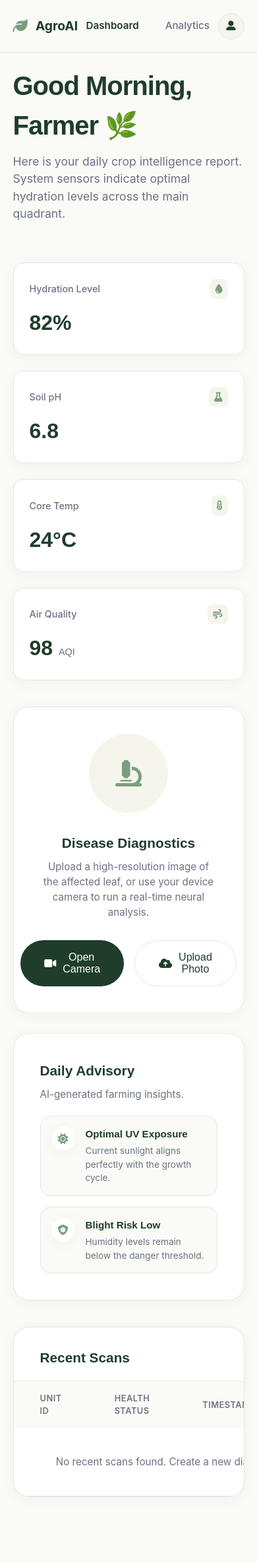
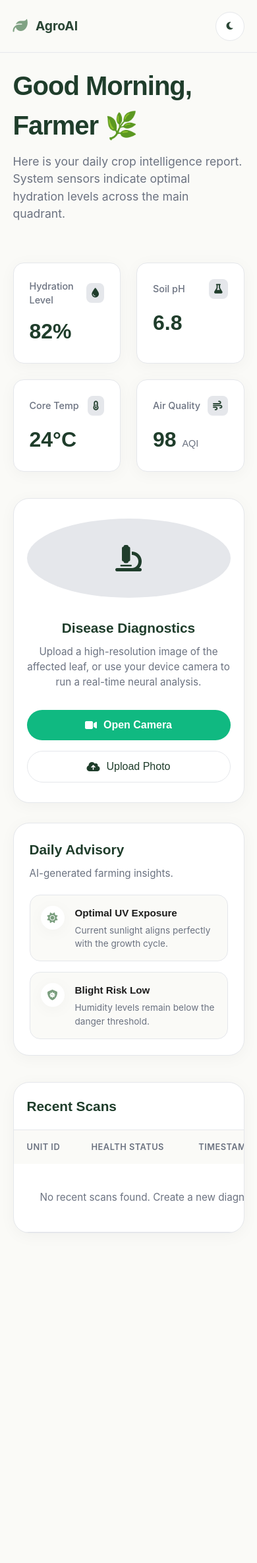
Before and after one commit to Thenkarai/aidiseasepredictor, a Flask app: page / in a window 390 px wide. Shown: the whole page at 66% size. After the commit the page ends 1869 px from the top, so only its background shows below. Run offline with Flask 3, Linux system fonts and the light colour scheme; some libraries are stand-ins or nearby versions.

Commit message:
Phase 11: Added iOS-Style Dark Mode, PDF Export Engine, and Mobile Parity

```diff
--- a/static/css/modern.css
+++ b/static/css/modern.css
@@ -1,9 +1,10 @@
 :root {
-    /* PREMIUM NATURAL ELEGANCE (Apple/Stripe Inspired) */
+    /* PREMIUM NATURAL ELEGANCE (Light Mode - Apple/Stripe Inspired) */
     --bg-main: #FAFAF7; /* Off-white */
     --primary-dark: #1F3D2B; /* Deep Forest Green */
     --secondary: #7A9E7E; /* Soft Sage Green */
     --accent: #F5F5EC; /* Warm Sand / Beige */
+    --card-bg: #ffffff;
     --text-primary: #1C1C1C; /* Charcoal Black */
     --text-muted: #6B7280; /* Gray */
     --border-color: #E5E7EB; /* Light Gray */
@@ -16,6 +17,21 @@
     --shadow-hover: 0 12px 32px rgba(0, 0, 0, 0.08);
 }
 
+[data-theme="dark"] {
+    /* PREMIUM DARK MODE (iOS/SaaS Inspired) */
+    --bg-main: #121212; /* Deep matte black */
+    --primary-dark: #ffffff; /* White text for headers instead of dark green */
+    --secondary: #7A9E7E; /* Keep Sage for brand consistency */
+    --accent: #2D3748; /* Darker accent backings */
+    --card-bg: #1E1E1E; /* Matte dark gray cards */
+    --text-primary: #E5E7EB; /* Light gray text */
+    --text-muted: #9CA3AF; /* Muted light gray */
+    --border-color: #2D3748; /* Subtle dark border */
+
+    --shadow-soft: 0 4px 24px rgba(0, 0, 0, 0.4);
+    --shadow-hover: 0 12px 32px rgba(0, 0, 0, 0.6);
+}
+
 @import url('https://fonts.googleapis.com/css2?family=Inter:wght@300;400;500;600;700&family=Poppins:wght@400;600;700&display=swap');
 
 * { margin:0; padding:0; box-sizing:border-box; -webkit-font-smoothing:antialiased; }
@@ -26,10 +42,11 @@ body {
     color: var(--text-primary);
     min-height: 100vh;
     line-height: 1.5;
+    transition: background-color 0.4s ease, color 0.4s ease;
 }
 
 /* Typography Hierarchy */
-h1, h2, h3, h4 { font-family: 'Poppins', sans-serif; color: var(--primary-dark); }
+h1, h2, h3, h4 { font-family: 'Poppins', sans-serif; color: var(--primary-dark); transition: color 0.4s ease; }
 
 /* Layout Structure */
 .main-wrapper {
@@ -41,11 +58,13 @@ h1, h2, h3, h4 { font-family: 'Poppins', sans-serif; color: var(--primary-dark);
 /* Navbar (Clean, Transparent, Minimal) */
 .top-navbar {
     position: fixed; top: 0; left: 0; width: 100%; height: 80px;
-    background: rgba(250, 250, 247, 0.9);
+    background: var(--bg-main); /* Match background */
     backdrop-filter: blur(12px);
     display: flex; align-items: center; justify-content: space-between;
     padding: 0 5%; z-index: 1000;
     border-bottom: 1px solid var(--border-color);
+    transition: background-color 0.4s ease, border-color 0.4s ease;
+    opacity: 0.95;
 }
 
 .nav-brand { display: flex; align-items: center; gap: 12px; font-weight: 700; font-size: 1.2rem; color: var(--primary-dark); }
@@ -55,11 +74,13 @@ h1, h2, h3, h4 { font-family: 'Poppins', sans-serif; color: var(--primary-dark);
 .menu-item { color: var(--text-muted); text-decoration: none; font-size: 0.95rem; font-weight: 500; transition: color 0.2s ease; }
 .menu-item:hover, .menu-item.active { color: var(--primary-dark); font-weight: 600; }
 
-.user-profile-icon {
-    width: 40px; height: 40px; border-radius: 50%;
-    background: var(--accent); display: flex; align-items: center; justify-content: center;
+.theme-toggle-btn {
+    width: 44px; height: 44px; border-radius: 50%;
+    background: var(--card-bg); display: flex; align-items: center; justify-content: center;
     color: var(--primary-dark); border: 1px solid var(--border-color); cursor: pointer;
+    transition: all 0.3s ease;
 }
+.theme-toggle-btn:hover { background: var(--accent); transform: scale(1.05); }
 
 /* Hero Section */
 .hero-header {
@@ -78,22 +99,23 @@ h1, h2, h3, h4 { font-family: 'Poppins', sans-serif; color: var(--primary-dark);
 /* Dashboard Grid Overview */
 .metrics-row {
     display: grid;
-    grid-template-columns: repeat(auto-fit, minmax(250px, 1fr));
+    grid-template-columns: repeat(auto-fit, minmax(220px, 1fr));
     gap: 24px;
     margin-bottom: 40px;
 }
 
 .metric-card {
-    background: #ffffff;
+    background: var(--card-bg);
     border-radius: var(--radius-md);
     padding: 24px;
     border: 1px solid var(--border-color);
     box-shadow: var(--shadow-soft);
     display: flex; flex-direction: column; gap: 12px;
+    transition: background-color 0.4s ease, border-color 0.4s ease, box-shadow 0.4s ease;
 }
 
 .metric-header { display: flex; justify-content: space-between; align-items: center; color: var(--text-muted); font-size: 0.9rem; font-weight: 500;}
-.metric-header i { color: var(--secondary); background: var(--accent); padding: 8px; border-radius: 8px; }
+.metric-header i { color: var(--primary-dark); background: var(--border-color); padding: 8px; border-radius: 8px; transition: all 0.4s ease; }
 .metric-value { font-size: 2rem; font-weight: 700; color: var(--primary-dark); font-family: 'Poppins', sans-serif;}
 
 /* Main Content Grid */
@@ -104,32 +126,33 @@ h1, h2, h3, h4 { font-family: 'Poppins', sans-serif; color: var(--primary-dark);
     margin-bottom: 40px;
 }
 
-/* Premium Card Style (Matte White) */
+/* Premium Card Style (Matte White/Dark) */
 .glass-card {
-    background: #ffffff;
+    background: var(--card-bg);
     border-radius: var(--radius-lg);
     border: 1px solid var(--border-color);
     padding: 40px;
     box-shadow: var(--shadow-soft);
     position: relative;
     overflow: hidden;
+    transition: background-color 0.4s ease, border-color 0.4s ease, box-shadow 0.4s ease;
 }
 
-.card-title { font-size: 1.3rem; font-weight: 600; margin-bottom: 10px; }
+.card-title { font-size: 1.3rem; font-weight: 600; margin-bottom: 10px; color: var(--primary-dark); }
 .card-desc { font-size: 0.95rem; color: var(--text-muted); margin-bottom: 30px; }
 
 /* Scanner Hub (Centered in its grid cell) */
 .scanner-hub { display: flex; flex-direction: column; align-items: center; text-align: center; }
-.scanner-illustration { width: 120px; height: 120px; background: var(--accent); border-radius: 50%; display: flex; align-items: center; justify-content: center; margin-bottom: 30px; }
-.scanner-illustration i { font-size: 40px; color: var(--secondary); }
+.scanner-illustration { width: 120px; height: 120px; background: var(--border-color); border-radius: 50%; display: flex; align-items: center; justify-content: center; margin-bottom: 30px; transition: background 0.4s ease; }
+.scanner-illustration i { font-size: 40px; color: var(--primary-dark); transition: color 0.4s ease; }
 
 /* Pill Buttons */
 .btn-primary {
-    background: var(--primary-dark);
+    background: #10b981; /* Unified Green */
     color: #ffffff;
     padding: 16px 36px;
     border-radius: var(--radius-pill);
-    font-weight: 500;
+    font-weight: 600;
     font-size: 1rem;
     border: none;
     cursor: pointer;
@@ -138,7 +161,7 @@ h1, h2, h3, h4 { font-family: 'Poppins', sans-serif; color: var(--primary-dark);
 }
 
 .btn-secondary {
-    background: #ffffff;
+    background: var(--card-bg);
     color: var(--primary-dark);
     padding: 16px 36px;
     border-radius: var(--radius-pill);
@@ -152,8 +175,8 @@ h1, h2, h3, h4 { font-family: 'Poppins', sans-serif; color: var(--primary-dark);
 
 .btn-primary:hover {
     transform: translateY(-2px);
-    box-shadow: 0 8px 20px rgba(31, 61, 43, 0.2);
-    background: #183021;
+    box-shadow: 0 8px 20px rgba(16, 185, 129, 0.3);
+    background: #059669;
 }
 
 .btn-secondary:hover {
@@ -167,41 +190,59 @@ h1, h2, h3, h4 { font-family: 'Poppins', sans-serif; color: var(--primary-dark);
     display: flex; align-items: flex-start; gap: 16px;
     padding: 16px; border-radius: var(--radius-md);
     background: var(--bg-main); border: 1px solid var(--border-color);
+    transition: background 0.4s ease, border-color 0.4s ease;
 }
 .advisory-icon {
     width: 36px; height: 36px; min-width: 36px; border-radius: 50%;
-    background: #ffffff; display: flex; align-items: center; justify-content: center;
+    background: var(--card-bg); display: flex; align-items: center; justify-content: center;
     color: var(--secondary); box-shadow: var(--shadow-soft);
+    transition: background 0.4s ease;
 }
-.advisory-text h4 { font-size: 0.95rem; font-weight: 600; margin-bottom: 4px; }
+.advisory-text h4 { font-size: 0.95rem; font-weight: 600; margin-bottom: 4px; color: var(--text-primary); }
 .advisory-text p { font-size: 0.85rem; color: var(--text-muted); }
 
 /* Clean Data Table */
 .data-table-wrapper {
-    background: #ffffff;
+    background: var(--card-bg);
     border-radius: var(--radius-lg);
     border: 1px solid var(--border-color);
     box-shadow: var(--shadow-soft);
     overflow: hidden;
+    transition: background-color 0.4s ease, border-color 0.4s ease, box-shadow 0.4s ease;
 }
 
-.data-header { padding: 30px 40px 20px; border-bottom: 1px solid var(--border-color); }
+.data-header { padding: 30px 40px 20px; border-bottom: 1px solid var(--border-color); transition: border-color 0.4s ease; }
 
-.c-table { width: 100%; border-collapse: collapse; }
+.c-table { width: 100%; border-collapse: collapse; overflow-x: auto; display: block; white-space: nowrap; }
+@media (min-width: 768px) { .c-table { display: table; } }
+
 .c-table th {
     text-align: left; padding: 16px 40px; font-size: 0.8rem;
     font-weight: 600; text-transform: uppercase; color: var(--text-muted);
     background: var(--bg-main); letter-spacing: 0.5px;
+    transition: background 0.4s ease;
 }
-.c-table td { padding: 24px 40px; font-size: 0.95rem; border-bottom: 1px solid var(--border-color); }
-.c-table tr:hover { background: #fafaf9; } /* Subtle warm hover */
+.c-table td { padding: 24px 40px; font-size: 0.95rem; border-bottom: 1px solid var(--border-color); transition: border-color 0.4s ease; }
+.c-table tr:hover { background: var(--border-color); }
 
 /* Badges */
-.badge { padding: 6px 12px; border-radius: var(--radius-pill); font-size: 0.75rem; font-weight: 600; display: inline-block; }
-.badge-success { background: #eefcf3; color: #10b981; border: 1px solid #a7f3d0; }
-.badge-danger { background: #fef2f2; color: #ef4444; border: 1px solid #fecaca; }
+.badge { padding: 6px 14px; border-radius: var(--radius-pill); font-size: 0.75rem; font-weight: 600; display: inline-block; }
+.badge-success { background: rgba(16, 185, 129, 0.1); color: #10b981; border: 1px solid rgba(16, 185, 129, 0.2); }
+.badge-danger { background: rgba(239, 68, 68, 0.1); color: #ef4444; border: 1px solid rgba(239, 68, 68, 0.2); }
 
+/* Mobile Responsiveness */
 @media (max-width: 1000px) {
     .dashboard-grid { grid-template-columns: 1fr; }
     .greeting-title { font-size: 2.5rem; }
+    .nav-menu { display: none; /* Hide menu text on mobile for cleanliness */ }
+    .glass-card { padding: 24px; }
+    .data-header { padding: 20px; }
+    .c-table th, .c-table td { padding: 16px 20px; }
 }
+
+@media (max-width: 768px) {
+    .metrics-row { grid-template-columns: 1fr 1fr; }
+    .scanner-hub { padding: 30px 20px; }
+    .btn-primary, .btn-secondary { padding: 14px 20px; width: 100%; justify-content: center; }
+    .scanner-hub > div { flex-direction: column; width: 100%; }
+}
--- a/templates/home.html
+++ b/templates/home.html
@@ -13,7 +13,7 @@
         /* Smooth Fade Overlays */
         #analysis-loader {
             position: fixed; top: 0; left: 0; width: 100%; height: 100%;
-            background: rgba(250, 250, 247, 0.95); backdrop-filter: blur(10px);
+            background: var(--bg-main); opacity: 0.95; backdrop-filter: blur(10px);
             z-index: 10000; display: none; flex-direction: column; align-items: center; justify-content: center; gap: 20px;
         }
         .loading-ring {
@@ -32,10 +32,17 @@
         /* Elegant Camera Modal */
         #camera-modal {
             position: fixed; top: 0; left: 0; width: 100%; height: 100%;
-            background: rgba(28, 28, 28, 0.9); backdrop-filter: blur(10px); z-index: 10001; display: none;
-            align-items: center; justify-content: center; flex-direction: column; gap: 24px;
+            background: rgba(0, 0, 0, 0.9); backdrop-filter: blur(10px); z-index: 10001; display: none;
+            align-items: center; justify-content: center; flex-direction: column; gap: 24px; padding: 20px;
         }
-        #camera-video { width: 90%; max-width: 700px; border-radius: var(--radius-lg); box-shadow: var(--shadow-hover); }
+        #camera-video { width: 100%; max-width: 700px; border-radius: var(--radius-lg); box-shadow: 0 20px 50px rgba(0,0,0,0.5); border: 2px solid var(--border-color); }
+
+        /* Mobile Report Grid Reset */
+        @media (max-width: 768px) {
+            #report-grid { grid-template-columns: 1fr !important; gap: 24px !important; }
+            .report-actions { flex-direction: column; width: 100%; }
+            .report-actions button { width: 100%; justify-content: center; }
+        }
     </style>
 </head>
 <body>
@@ -50,13 +57,17 @@
             <a href="javascript:void(0)" onclick="switchView('dashboard')" class="menu-item active" id="menu-dash">Dashboard</a>
             <a href="javascript:void(0)" onclick="switchView('analytics')" class="menu-item" id="menu-analytics">Analytics</a>
         </div>
-        <div class="user-profile-icon"><i class="fas fa-user-alt" style="font-size: 0.9rem;"></i></div>
+
+        <!-- Theme Toggle -->
+        <button class="theme-toggle-btn" onclick="toggleTheme()" id="themeToggleBtn" aria-label="Toggle Theme">
+            <i class="fas fa-moon"></i>
+        </button>
     </nav>
 
     <!-- Scanner Overlays -->
     <div id="camera-modal">
         <video id="camera-video" autoplay playsinline></video>
-        <div style="display:flex; gap:16px;">
+        <div style="display:flex; gap:16px; flex-wrap: wrap; justify-content: center; width: 100%;">
             <button class="btn-primary" onclick="capturePhoto()"><i class="fas fa-camera"></i> Capture</button>
             <button class="btn-secondary" onclick="closeCamera()">Cancel</button>
         </div>
@@ -168,6 +179,29 @@
 
     <!-- Application Logic -->
     <script>
+        // Theme Management (Dark/Light Mode)
+        function toggleTheme() {
+            const body = document.body;
+            const btn = document.getElementById('themeToggleBtn');
+            const isDark = body.getAttribute('data-theme') === 'dark';
+
+            if (isDark) {
+                body.removeAttribute('data-theme');
+                btn.innerHTML = '<i class="fas fa-moon"></i>';
+                localStorage.setItem('agro-theme', 'light');
+            } else {
+                body.setAttribute('data-theme', 'dark');
+                btn.innerHTML = '<i class="fas fa-sun"></i>';
+                localStorage.setItem('agro-theme', 'dark');
+            }
+        }
+
+        // Initialize theme on load
+        if (localStorage.getItem('agro-theme') === 'dark') {
+            document.body.setAttribute('data-theme', 'dark');
+            document.getElementById('themeToggleBtn').innerHTML = '<i class="fas fa-sun"></i>';
+        }
+
         // Camera Handling
         let stream = null;
         async function openCamera() {
@@ -250,6 +284,24 @@
             renderContainers();
         }
 
+        // PDF Export Engine
+        function downloadPDF() {
+            const element = document.getElementById('printable-report');
+            const opt = {
+                margin:       [10, 10, 10, 10], // top, left, bottom, right
+                filename:     `AgroAI_Diagnostic_Report_${new Date().getTime()}.pdf`,
+                image:        { type: 'jpeg', quality: 0.98 },
+                html2canvas:  { scale: 2, useCORS: true, backgroundColor: document.body.getAttribute('data-theme') === 'dark' ? '#1E1E1E' : '#ffffff' },
+                jsPDF:        { unit: 'mm', format: 'a4', orientation: 'portrait' }
+            };
+
+            // Temporary class to ensure PDF renders crisply
+            element.classList.add('pdf-mode');
+            html2pdf().set(opt).from(element).save().then(() => {
+                element.classList.remove('pdf-mode');
+            });
+        }
+
         // Result View UI (Apple/Stripe Style Report)
         function updateUI(data) {
             const isHealthy = data.disease_name === 'Healthy';
@@ -257,25 +309,31 @@
 
             document.getElementById('report-view').innerHTML = `
                 <div class="glass-card" style="max-width:1000px; margin: 40px auto 0;">
-                    <button onclick="switchView('dashboard')" class="btn-secondary" style="margin-bottom:32px; padding:10px 24px;"><i class="fas fa-arrow-left"></i> Back</button>
 
-                    <div style="display:grid; grid-template-columns: 1fr 1fr; gap:40px; align-items:flex-start;">
+                    <div class="report-actions" style="display:flex; justify-content:space-between; align-items:center; margin-bottom:32px; gap: 16px;">
+                        <button onclick="switchView('dashboard')" class="btn-secondary" style="padding:10px 24px;"><i class="fas fa-arrow-left"></i> Back</button>
+                        <button onclick="downloadPDF()" class="btn-primary" style="padding:10px 24px; background:#2563eb;"><i class="fas fa-file-pdf"></i> Download PDF</button>
+                    </div>
+
+                    <div id="printable-report" style="padding:20px; border-radius:12px;">
+                        <div id="report-grid" style="display:grid; grid-template-columns: 1fr 1fr; gap:40px; align-items:flex-start;">
                             <div>
                                 <img src="${data.imagepath}" style="width:100%; border-radius:var(--radius-md); box-shadow:var(--shadow-soft); border:1px solid var(--border-color);">
                             </div>
                             <div>
                                 <span style="color:var(--text-muted); font-size:0.85rem; text-transform:uppercase; letter-spacing:1px; font-weight:600;">Diagnostic Report</span>
-                            <h2 style="font-size:2.8rem; margin:8px 0; letter-spacing:-1px;">${data.plant_name}</h2>
+                                <h2 style="font-size:2.8rem; margin:8px 0; letter-spacing:-1px; color:var(--primary-dark);">${data.plant_name}</h2>
                                 <h3 style="font-size:1.5rem; color:${statusColor}; font-weight:500; margin-bottom: 30px;">Status: ${data.disease_name}</h3>
 
                                 <div style="display:flex; flex-direction:column; gap:24px;">
                                     <div>
                                         <h4 style="font-size:0.95rem; color:var(--text-muted); margin-bottom:8px;">Botanical Condition</h4>
-                                    <p style="font-size:1.05rem; line-height:1.6;">${data.prediction.cause}</p>
+                                        <p style="font-size:1.05rem; line-height:1.6; color:var(--text-primary);">${data.prediction.cause}</p>
                                     </div>
                                     <div>
                                         <h4 style="font-size:0.95rem; color:var(--text-muted); margin-bottom:8px;">Suggested Agricultural Treatment</h4>
-                                    <p style="font-size:1.05rem; line-height:1.6;">${data.prediction.cure}</p>
+                                        <p style="font-size:1.05rem; line-height:1.6; color:var(--text-primary);">${data.prediction.cure}</p>
+                                    </div>
                                 </div>
                             </div>
                         </div>
```
Lines whose indentation alone changed are shown as unchanged.
